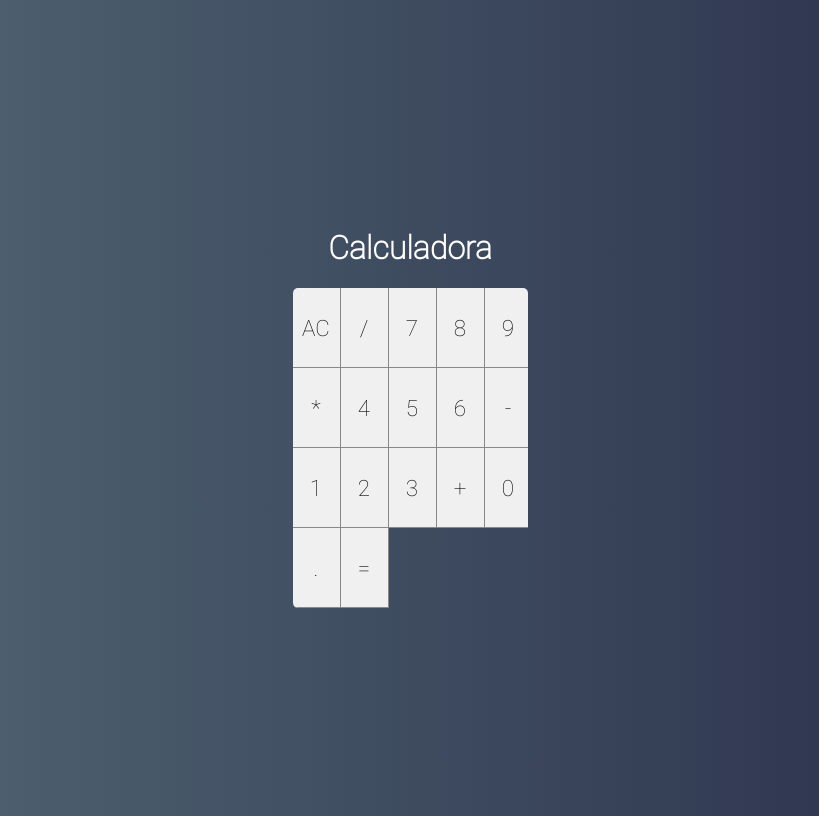
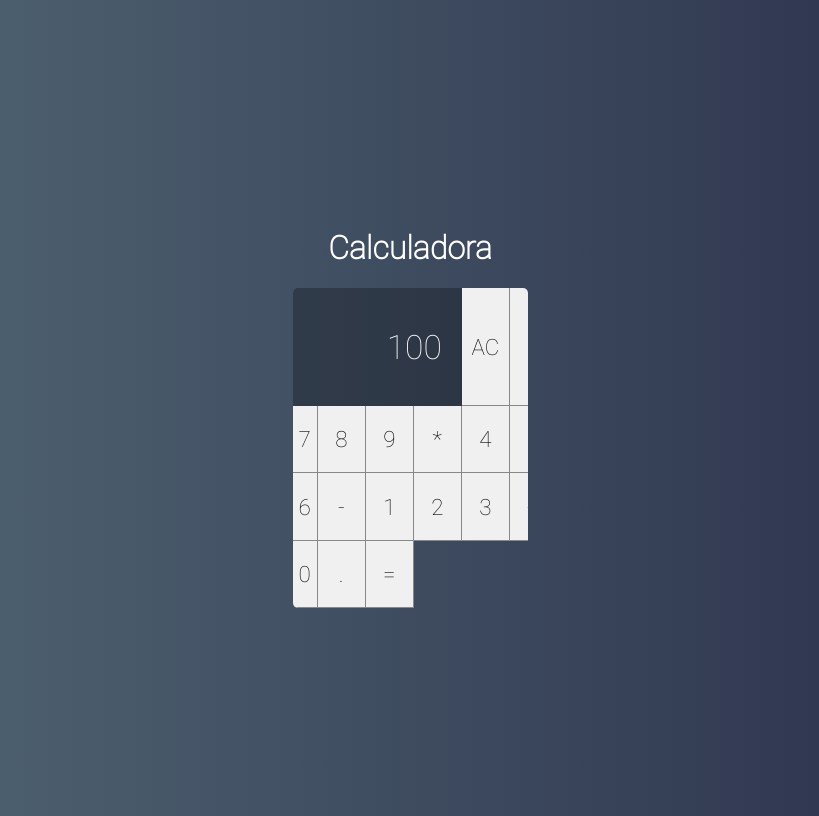
Before and after one commit to rfcosta85/webModerno, a React (Create React App) app in the folder react/calculadora/: page / in a window 1280 px wide. Shown: the whole page, without its empty margins (230-1049 px from the left). Built offline with nearby package versions, Linux system fonts and the light colour scheme.

Commit message:
Aula 381- Componente Display

```diff
--- /dev/null
+++ b/react/calculadora/src/components/Display.css
@@ -0,0 +1,11 @@
+.display {
+    grid-column: span 4;
+    background-color: #0004;
+
+    display: flex;
+    justify-content: flex-end;
+    align-items: center;
+    padding: 20px;
+    font-size: 2.1em;
+    overflow: hidden;
+}
--- /dev/null
+++ b/react/calculadora/src/components/Display.jsx
@@ -0,0 +1,5 @@
+import React from 'react'
+import './Display.css'
+
+export default props =>
+    <div className="display">{props.value}</div>
--- a/react/calculadora/src/main/Calculator.css
+++ b/react/calculadora/src/main/Calculator.css
@@ -6,5 +6,6 @@
 
     display: grid;
     grid-template-columns: repeat(4, 25%);
-    grid-template-columns: 48px 48px 48px 48px 48px;
+    grid-template-columns: 1fr 48px 48px 48px 48px 48px;
+
 }
--- a/react/calculadora/src/main/Calculator.jsx
+++ b/react/calculadora/src/main/Calculator.jsx
@@ -2,12 +2,14 @@ import React, { Component } from 'react'
 import './Calculator.css'
 
 import Button from '../components/Button'
+import Display from '../components/Display'
 
 export default class Calculator extends Component {
     render() {
         return (
             <div className="calculator">
 
+                <Display value={100}/>
                 <Button label="AC"/>
                 <Button label="/"/>
                 <Button label="7"/>
```
